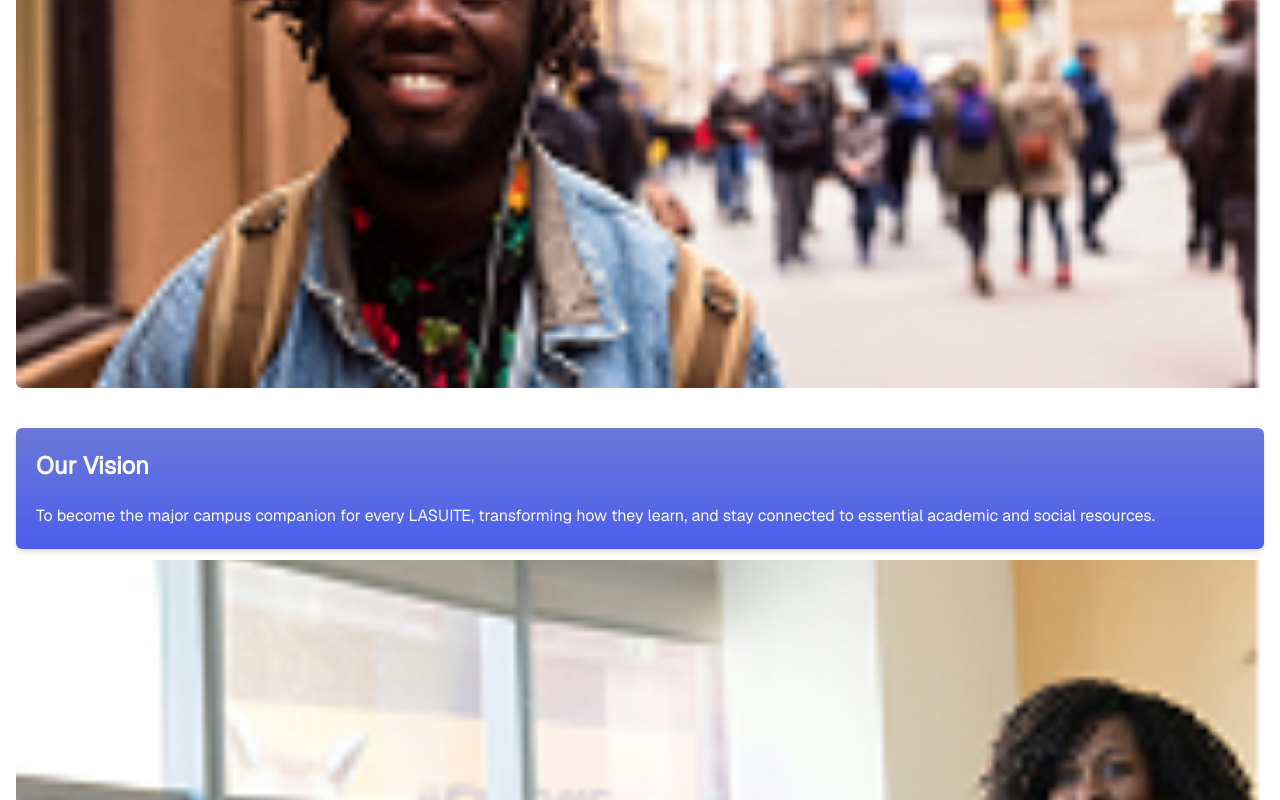
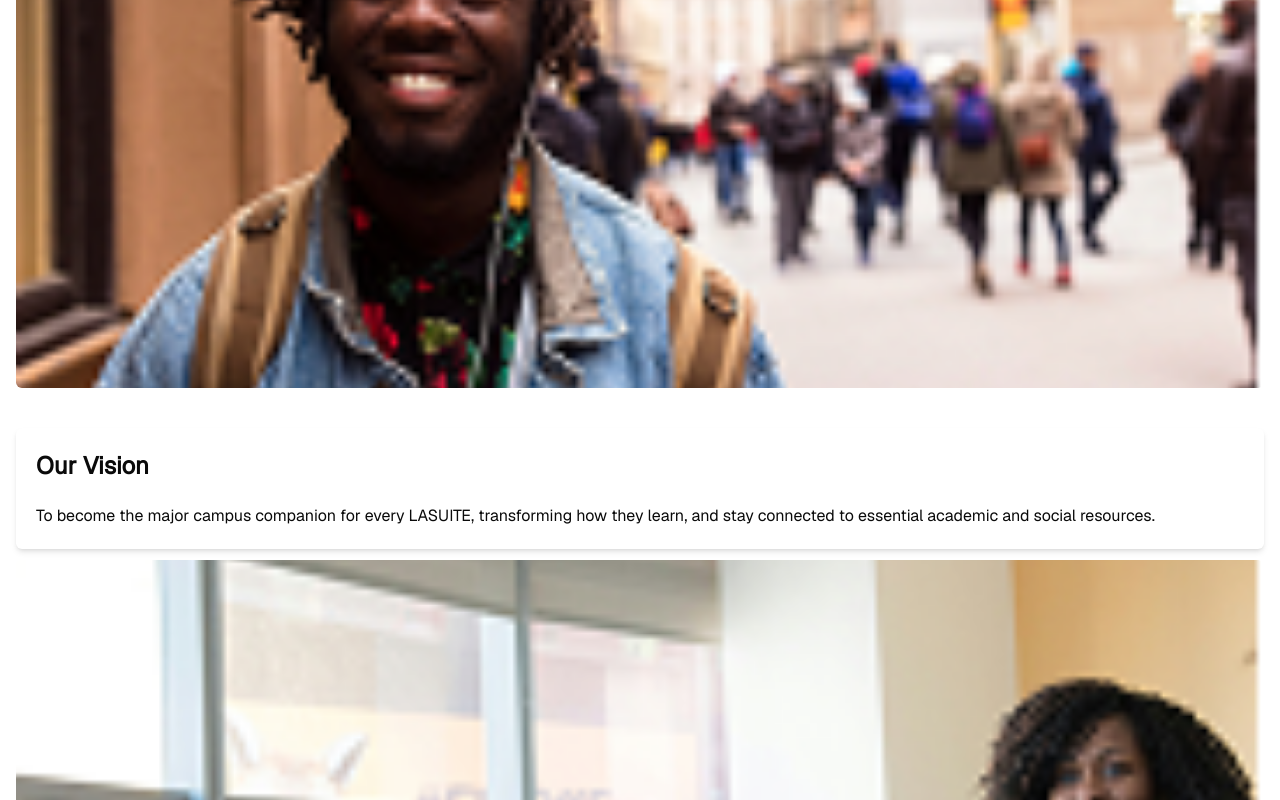
Before and after one commit to nUnitecch/LASUWEBAPP-Frontend, a Next.js app: page / in a window 1280 px wide. Shown: the part 2000-2800 px from the top of the page. Built offline with nearby package versions, Linux system fonts and the light colour scheme.

Commit message:
fix: resolved shadcn module not found

```diff
--- /dev/null
+++ b/app/auth/forgot-password/page.tsx
@@ -0,0 +1,35 @@
+"use client";
+
+import { KeyRound } from "lucide-react";
+import { useState } from "react";
+import { useForm } from "react-hook-form";
+// import EmailForm from "./_components/EmailForm";
+// import ResetForm from "./_components/ResetForm";
+
+type ResetStep = "EMAIL" | "OTP_AND_PASSWORD";
+
+export default function ForgotPasswordPage() {
+  const [currentStep, setCurrentStep] = useState<ResetStep>("EMAIL");
+  const methods = useForm({ defaultValues: {} });
+
+  return (
+    <div className="w-[95%] mx-auto">
+      <div className="text-center mb-10">
+        <div className="flex justify-center mb-5">
+          <div className="border size-15 rounded-full p-2 btn-primary">
+            <KeyRound className="size-full" />
+          </div>
+        </div>
+        <h1 className="text-2xl font-semibold my-3">Reset Password</h1>
+        <p className="text-[18px]">
+          Lorem ipsum dolor sit amet consectetur adipisicing elit.
+        </p>
+      </div>
+      {/* {currentStep === "EMAIL" ? (
+        <EmailForm methods={methods} changeCurrentStep={setCurrentStep} />
+      ) : (
+        <ResetForm methods={methods} />
+      )} */}
+    </div>
+  );
+}
--- a/app/globals.css
+++ b/app/globals.css
@@ -1,14 +1,12 @@
 @import "tailwindcss";
 @import "tw-animate-css";
 
-@custom-variant dark (&:is(.dark *));
+@custom-variant dark (&:where(.dark, .dark *));
 
 :root {
   --logo-title: #4b5eec;
   --navlink: #585858;
   --primary-foreground: oklch(0.985 0 0);
-  --background: #ffffff;
-  --foreground: #171717;
 
   --primary-text: #383838;
   --border-color: #4e7ee5;
@@ -25,31 +23,8 @@
   --success: #10b981;
   --error: #ef4444;
   --warning: #f59e0b;
-
-  --ellipse-circle-a: #e44bec30;
-  --ellipse-circle-b: linear-gradient(
-    180deg,
-    rgba(107, 120, 216, 0.19) 0%,
-    rgba(75, 94, 236, 0.19) 100%
-  );
-  --ellipse-circle-c: linear-gradient(
-    180deg,
-    rgba(107, 120, 216, 0.19) 0%,
-    rgba(75, 94, 236, 0.19) 100%
-  );
-  --rectangle-shape: linear-gradient(
-    180deg,
-    rgba(75, 94, 236, 0.25) 0%,
-    rgba(43, 53, 134, 0.25) 100%
-  );
-  --background-line: linear-gradient(
-    90deg,
-    #ffffff 6.25%,
-    rgba(75, 94, 236, 0.06) 99.99%
-  );
+  /* SHADCN TOKENs */
   --radius: 0.625rem;
-  --background: oklch(1 0 0);
-  --foreground: oklch(0.145 0 0);
   --card: oklch(1 0 0);
   --card-foreground: oklch(0.145 0 0);
   --popover: oklch(1 0 0);
@@ -78,15 +53,16 @@
   --sidebar-accent-foreground: oklch(0.205 0 0);
   --sidebar-border: oklch(0.922 0 0);
   --sidebar-ring: oklch(0.708 0 0);
+  --background: oklch(1 0 0);
+  --foreground: oklch(0.145 0 0);
 }
 
-@theme {
+@theme inline {
   --bg-background-line: var(--background-line);
   --bg-ellipse-a: var(--ellipse-circle-a);
   --bg-ellipse-b: var(--ellipse-circle-b);
   --bg-ellipse-c: var(--ellipse-circle-c);
   --bg-rectangle-shape: var(--rectangle-shape);
-
   --color-logo-title: var(--logo-title);
   --color-border-color: var(--border-color);
   --color-background: var(--background);
@@ -102,9 +78,6 @@
   --color-warning: var(--warning);
 
   --text-line-size: var(--footer-border-size);
-}
-
-@theme inline {
   --radius-sm: calc(var(--radius) - 4px);
   --radius-md: calc(var(--radius) - 2px);
   --radius-lg: var(--radius);
@@ -180,53 +153,32 @@
 }
 
 @layer base {
-  html,
-  body {
-    margin: 0;
-    padding: 0;
-    height: 100%;
-    width: 100%;
-  }
-
   * {
     @apply border-border outline-ring/50;
   }
   body {
     @apply bg-background text-foreground;
   }
-}
-
-@media (prefers-color-scheme: dark) {
-  :root {
-    --background: #0a0a0a;
-    --foreground: #ededed;
-
-    --primary: #38bdf8;
-    --primary-foreground: #0a0a0a;
-    --secondary: #94a3b8;
-    --accent: #a78bfa;
-    --muted: #0f172a;
-    --border: #1f2937;
-    --glass: rgba(255, 255, 255, 0.04);
-
-    --success: #34d399;
-    --error: #f97066;
-    --warning: #fbbf24;
+  p {
+    @apply text-[16px];
   }
 }
 
 @layer components {
   .btn-primary {
-    background: var(--primary-btn);
-    color: var(--primary-foreground);
+    /* background: var(--primary-btn); */
+    /* color: var(--primary-foreground); */
+    @apply bg-background text-foreground;
   }
   .about-card:nth-child(even) {
-    flex-direction: row-reverse;
+    /* flex-direction: row-reverse; */
+    @apply flex-row-reverse;
   }
 
   .about-card:nth-child(even) .card-desc {
-    background: var(--primary-btn);
-    color: var(--primary-foreground);
+    /* background: var(--primary-btn); */
+    /* color: var(--primary-foreground); */
+    @apply bg-background text-foreground;
   }
 
   .error {
@@ -243,17 +195,3 @@
     opacity: 0.4;
   }
 }
-
-html,
-body {
-  width: 100%;
-}
-
-body {
-  background: var(--background);
-  color: var(--foreground);
-}
-
-p {
-  font-size: 16px;
-}
--- a/package.json
+++ b/package.json
@@ -20,12 +20,13 @@
     "input-otp": "^1.4.2",
     "lucide-react": "^0.562.0",
     "next": "^16.1.0",
+    "radix-ui": "^1.4.3",
     "react": "^19.2.3",
     "react-dom": "^19.2.3",
     "react-hook-form": "^7.69.0",
     "react-icons": "^5.5.0",
     "sonner": "^2.0.7",
-    "tailwind-merge": "^3.4.0",
+    "tailwind-merge": "^3.5.0",
     "zod": "^4.2.1"
   },
   "devDependencies": {
@@ -35,6 +36,7 @@
     "@types/react-dom": "^19",
     "eslint": "^9",
     "eslint-config-next": "16.0.10",
+    "shadcn": "^3.8.5",
     "tailwindcss": "^4",
     "tw-animate-css": "^1.4.0",
     "typescript": "^5"
```
Also changed, not shown: components.json, 1 other file (tests, documents, lock files or other folders).
